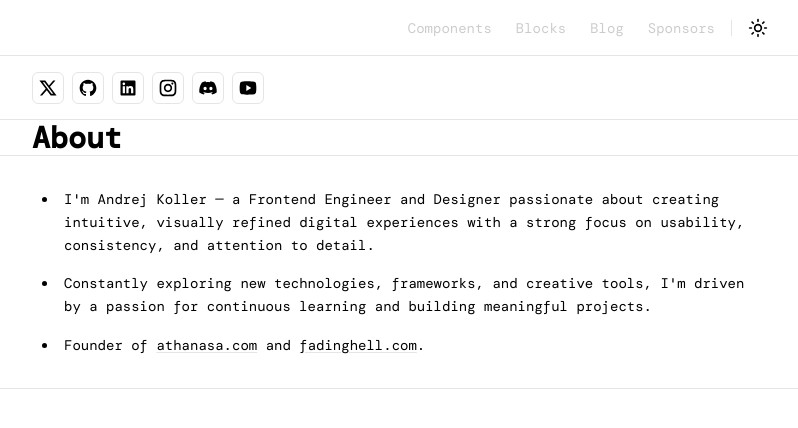
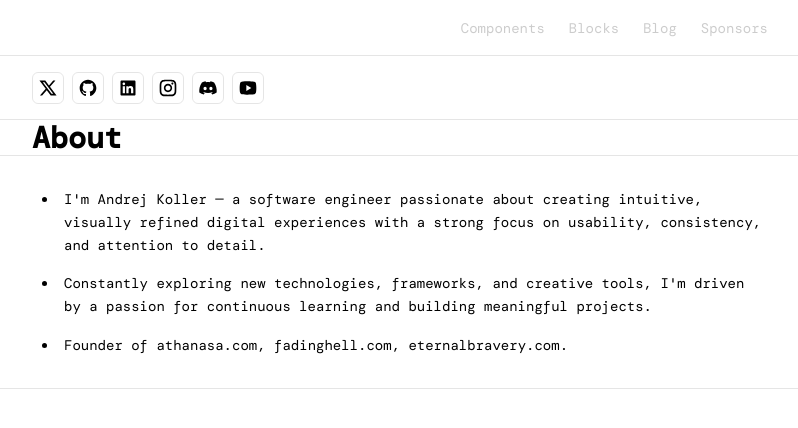
Before and after one commit to andrejkoller/projects-andrejkoller-next, a Next.js app: page / in a window 1280 px wide. Shown: the top 428 px of the page, without its empty margins (240-1038 px from the left). Built offline with nearby package versions, Linux system fonts and the light colour scheme; a web font is replaced by a local one.

Commit message:
feat: refactor color variables in CSS and update components to use new color scheme

```diff
--- a/app/styles/globals.css
+++ b/app/styles/globals.css
@@ -4,49 +4,37 @@
 :root {
   --header-height: 3.5rem;
 
-  --background: rgb(255, 255, 255);
-  --foreground: rgb(0, 0, 0);
+  --color-background: rgb(255, 255, 255);
+  --color-foreground: rgb(0, 0, 0);
 
-  --background-hover: rgba(0, 0, 0, 0.05);
+  --color-background-hover: rgba(0, 0, 0, 0.05);
 
-  --text-muted: rgba(0, 0, 0, 0.2);
-  --text-hover: rgba(0, 0, 0, 0.65);
-  --text-primary: rgba(0, 0, 0, 1);
+  --color-muted: rgba(0, 0, 0, 0.2);
+  --color-hover: rgba(0, 0, 0, 0.65);
+  --color-primary: rgba(0, 0, 0, 1);
 
-  --border: rgba(0, 0, 0, 0.1);
+  --color-border: rgba(0, 0, 0, 0.1);
 
   --font-sans: "DM Sans", sans-serif;
   --font-mono: "DM Mono", monospace;
 }
 
 [data-theme="dark"] {
-  --background: rgb(0, 0, 0);
-  --foreground: rgb(255, 255, 255);
+  --color-background: rgb(0, 0, 0);
+  --color-foreground: rgb(255, 255, 255);
 
-  --background-hover: rgba(255, 255, 255, 0.05);
+  --color-background-hover: rgba(255, 255, 255, 0.05);
 
-  --text-muted: rgba(255, 255, 255, 0.2);
-  --text-hover: rgba(255, 255, 255, 0.65);
-  --text-primary: rgba(255, 255, 255, 1);
+  --color-muted: rgba(255, 255, 255, 0.2);
+  --color-hover: rgba(255, 255, 255, 0.65);
+  --color-primary: rgba(255, 255, 255, 1);
 
-  --border: rgba(255, 255, 255, 0.1);
-}
-
-@theme inline {
-  --color-background: var(--background);
-  --color-foreground: var(--foreground);
-  --color-background-hover: var(--background-hover);
-  --color-text-muted: var(--text-muted);
-  --color-text-hover: var(--text-hover);
-  --color-text-primary: var(--text-primary);
-  --color-border: var(--border);
-  --font-sans: var(--font-sans);
-  --font-mono: var(--font-mono);
+  --color-border: rgba(255, 255, 255, 0.1);
 }
 
 body {
-  background-color: var(--background);
-  color: var(--foreground);
+  background-color: var(--color-background);
+  color: var(--color-foreground);
   font-family: var(--font-mono), monospace;
   padding: 0;
   margin: 0;
@@ -68,14 +56,10 @@ body {
 .screen-line-bottom:after {
   content: "";
   z-index: -1;
-  background-color: var(--border);
+  background-color: var(--color-border);
   width: 200vw;
   height: 1px;
   position: absolute;
   bottom: 0;
   left: -100vw;
 }
-
-.link {
-  @apply underline underline-offset-2 decoration-border hover:decoration-foreground hover:text-text-primary transition-colors;
-}
--- a/components/back-to-top.tsx
+++ b/components/back-to-top.tsx
@@ -38,7 +38,7 @@ export const BackToTop = () => {
       onClick={scrollToTop}
       aria-label="Back to top"
       style={{ opacity, transition: "opacity 0.3s ease" }}
-      className="fixed bottom-6 right-8 z-50 flex items-center justify-center w-8 h-8 rounded-md border border-border bg-background text-foreground cursor-pointer hover:opacity-100"
+      className="fixed bottom-6 right-8 z-50 flex items-center justify-center w-8 h-8 rounded-md border border-color-border bg-color-background text-color-foreground cursor-pointer hover:opacity-100"
     >
       <ArrowUp size={20} />
     </button>
--- a/components/description-panel.tsx
+++ b/components/description-panel.tsx
@@ -1,3 +1,6 @@
+import Link from "next/link";
+import { descriptionLinksConfig } from "@/configs/description-links-config";
+
 export const DescriptionPanel = () => {
   return (
     <section>
@@ -7,9 +10,9 @@ export const DescriptionPanel = () => {
       <div className="screen-line-bottom relative py-6 px-4 w-full">
         <ul className="flex flex-col list-disc list-outside pl-6.5 text-sm leading-relaxed">
           <li className="pl-1.5 my-2">
-            I&apos;m Andrej Koller — a Frontend Engineer and Designer passionate
-            about creating intuitive, visually refined digital experiences with
-            a strong focus on usability, consistency, and attention to detail.
+            I&apos;m Andrej Koller — a software engineer passionate about
+            creating intuitive, visually refined digital experiences with a
+            strong focus on usability, consistency, and attention to detail.
           </li>
           <li className="pl-1.5 my-2">
             Constantly exploring new technologies, frameworks, and creative
@@ -18,23 +21,20 @@ export const DescriptionPanel = () => {
           </li>
           <li className="pl-1.5 my-2">
             Founder of{" "}
-            <a
-              href="https://athanasa.com"
-              target="_blank"
-              rel="noopener noreferrer"
-              className="link"
-            >
-              athanasa.com
-            </a>{" "}
-            and{" "}
-            <a
-              href="https://fadinghell.com"
-              target="_blank"
-              rel="noopener noreferrer"
-              className="link"
-            >
-              fadinghell.com
-            </a>
+            {descriptionLinksConfig.map((link, index) => (
+              <span key={link.key}>
+                <Link
+                  href={link.href}
+                  target="_blank"
+                  rel="noopener noreferrer"
+                  className="text-(--color-primary) hover:underline"
+                >
+                  {link.name}
+                  <span className="sr-only">{link.screenReaderLabel}</span>
+                </Link>
+                {index < descriptionLinksConfig.length - 1 && ", "}
+              </span>
+            ))}
             .
           </li>
         </ul>
--- a/components/header.tsx
+++ b/components/header.tsx
@@ -2,7 +2,6 @@
 
 import Link from "next/link";
 import { headerLinksConfig } from "@/configs/header-links-config";
-import { ThemeSwitcher } from "./theme/theme-switcher";
 import { usePathname } from "next/navigation";
 
 export const Header = () => {
@@ -17,7 +16,7 @@ export const Header = () => {
             <li key={link.key} className="inline-block text-sm font-normal">
               <Link
                 href={link.href}
-                className={`text-(--color-text-muted) hover:text-(--color-text-primary) transition-all duration-200 ${pathname === link.href ? "text-(--color-text-primary)" : ""}`}
+                className={`text-(--color-muted) hover:text-(--color-primary) transition-all duration-200 ${pathname === link.href ? "text-(--color-primary)" : ""}`}
               >
                 {link.label}
                 <span className="sr-only">{link.screenReaderLabel}</span>
@@ -25,8 +24,6 @@ export const Header = () => {
             </li>
           ))}
         </ul>
-        <div className="w-px h-4 bg-border self-center mx-4 shrink-0"></div>
-        <ThemeSwitcher />
       </div>
     </header>
   );
--- a/components/socials-panel.tsx
+++ b/components/socials-panel.tsx
@@ -14,7 +14,7 @@ export const SocialsPanel = () => {
                 href={social.href}
                 target="_blank"
                 rel="noopener noreferrer"
-                className="flex size-8 items-center justify-center rounded-md border border-border hover:bg-background-hover [&_svg]:pointer-events-none [&_svg]:shrink-0 [&_svg]:text-foreground [&_svg:not([class*='size-'])]:size-5"
+                className="flex size-8 items-center justify-center rounded-md border border-(--color-border) hover:bg-(--color-background-hover) [&_svg]:pointer-events-none [&_svg]:shrink-0 [&_svg]:text-(--color-foreground) [&_svg:not([class*='size-'])]:size-5"
                 aria-label={social.screenReaderLabel}
               >
                 <Icon />
--- a/components/theme/theme-switcher.tsx
+++ b/components/theme/theme-switcher.tsx
@@ -15,7 +15,7 @@ export const ThemeSwitcher = () => {
   return (
     <button
       onClick={toggleTheme}
-      className="bg-transparent text-foreground font-medium uppercase cursor-pointer rounded border-0 inline-block select-none"
+      className="bg-transparent text-(--color-primary) font-medium uppercase cursor-pointer rounded border-0 inline-block select-none"
     >
       {isDark && <MoonIcon />}
       {isLight && <SunIcon />}
--- /dev/null
+++ b/configs/description-links-config.ts
@@ -0,0 +1,20 @@
+export const descriptionLinksConfig = [
+  {
+    key: "athanasa",
+    name: "athanasa.com",
+    href: "https://athanasa.com",
+    screenReaderLabel: "Athanasa",
+  },
+  {
+    key: "fadinghell",
+    name: "fadinghell.com",
+    href: "https://fadinghell.com",
+    screenReaderLabel: "Fading Hell",
+  },
+  {
+    key: "eternalbravery",
+    name: "eternalbravery.com",
+    href: "https://eternalbravery.com",
+    screenReaderLabel: "Eternal Bravery",
+  },
+];
```
